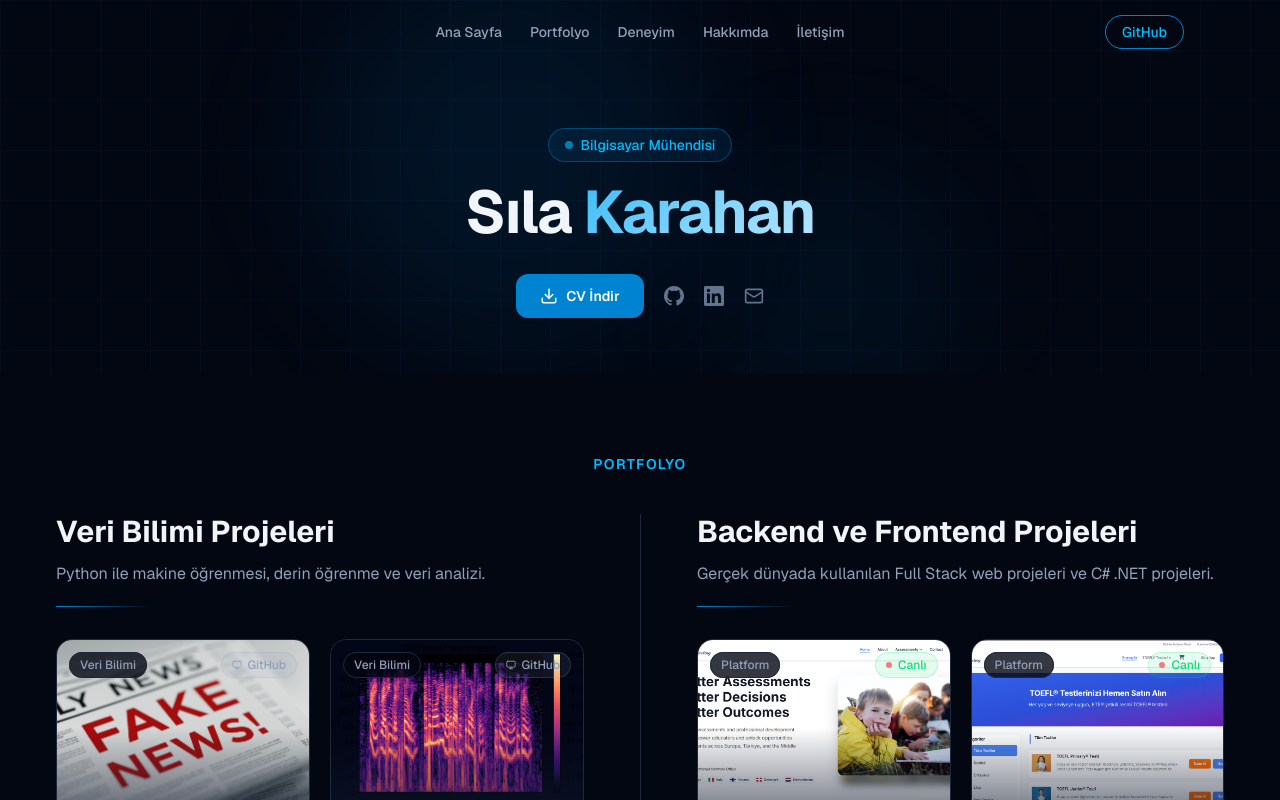
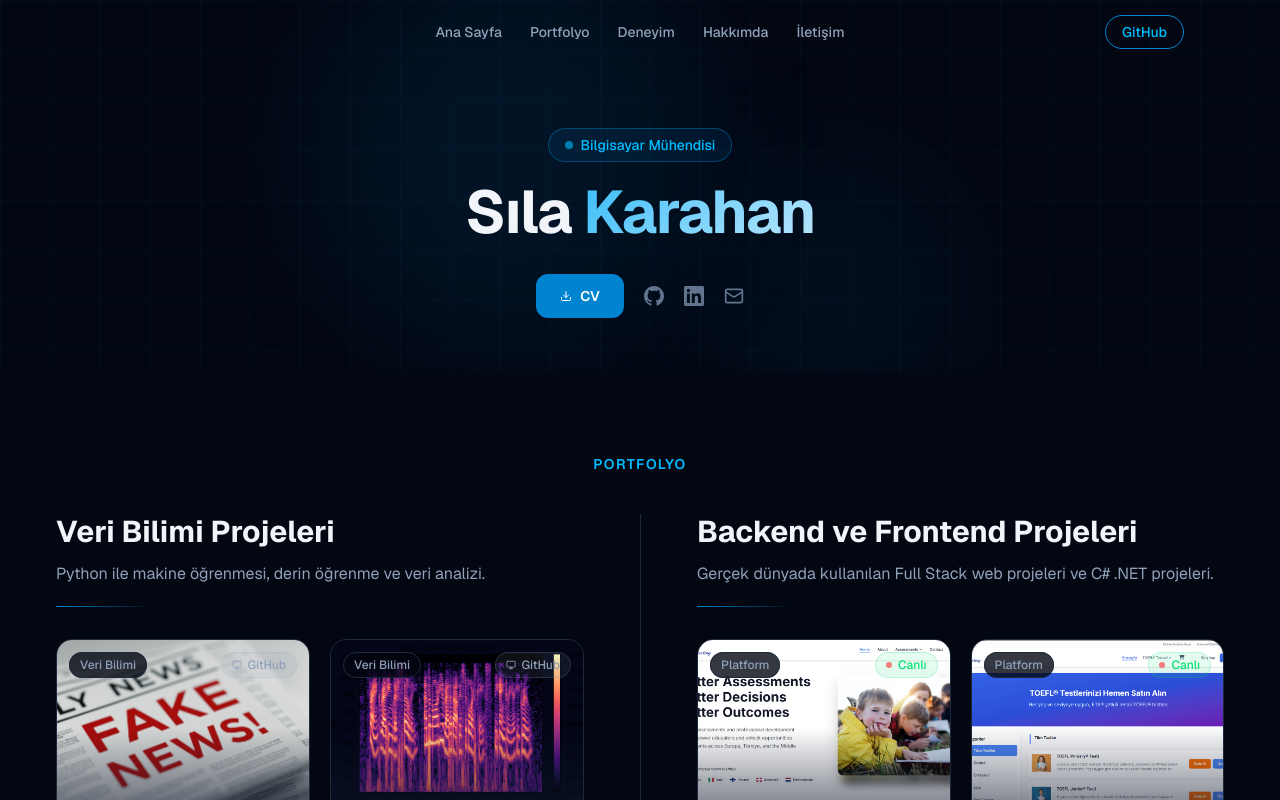
Before and after one commit to silakarahan01/portfolyo, a Next.js app: page / in a window 1280 px wide. Shown: the top 800 px of the page. Built offline with nearby package versions, Linux system fonts and the light colour scheme.

Commit message:
cv butonu

```diff
--- a/src/components/Hero.tsx
+++ b/src/components/Hero.tsx
@@ -72,8 +72,8 @@ export default function Hero() {
             download="Sıla Karahan Özgeçmiş.pdf"
             className="inline-flex items-center gap-2 px-6 py-3 rounded-xl bg-sky-600 hover:bg-sky-500 text-white text-sm font-semibold transition-all hover:shadow-lg hover:shadow-sky-600/25 active:scale-95"
           >
-            <Download size={18} />
-            CV İndir
+            <Download size={12} />
+            CV
           </a>
 
           <div className="flex items-center gap-5">
```
